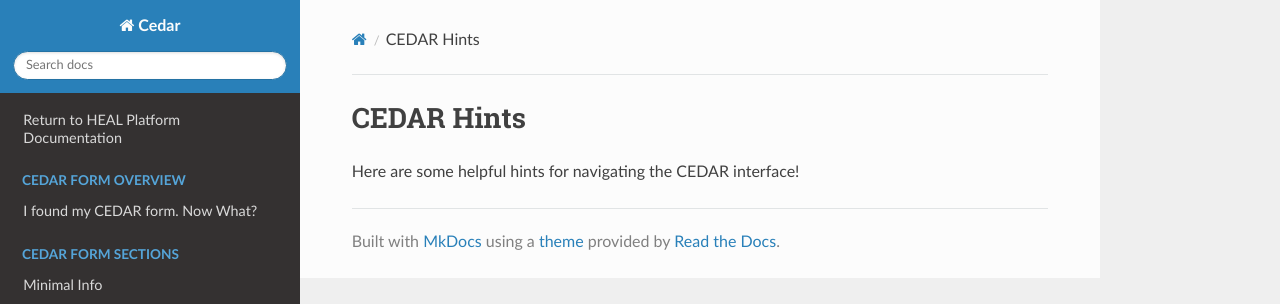
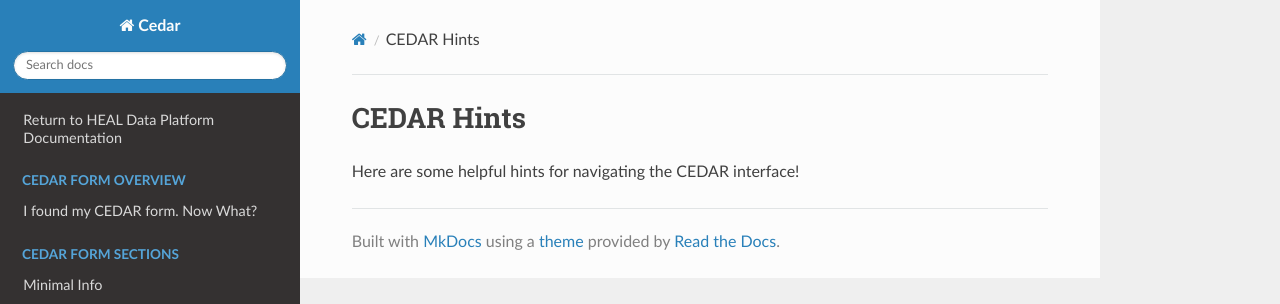
Before and after one commit to HEAL/cedar-form-docs, an MkDocs documentation site: the page built from docs/cedar-hints.md, in a window 1280 px wide. Shown: the top 304 px of the page. Built offline with MkDocs 1.6.1, drawn with Linux system fonts in a browser that asks for light colours; nearby versions of some CDN libraries.

Commit message:
Update mkdocs.yml
https://ctds-planx.atlassian.net/browse/HP-1092

forgot the "Data" in "HEAL Data Platform Documentation"

```diff
--- a/mkdocs.yml
+++ b/mkdocs.yml
@@ -1,6 +1,6 @@
 site_name: Cedar
 nav:
-    - Return to HEAL Platform Documentation: https://heal.github.io/platform-documentation/
+    - Return to HEAL Data Platform Documentation: https://heal.github.io/platform-documentation/
     - CEDAR Form Overview:
       - I found my CEDAR form. Now What?: index.md
     - CEDAR Form Sections:
```
